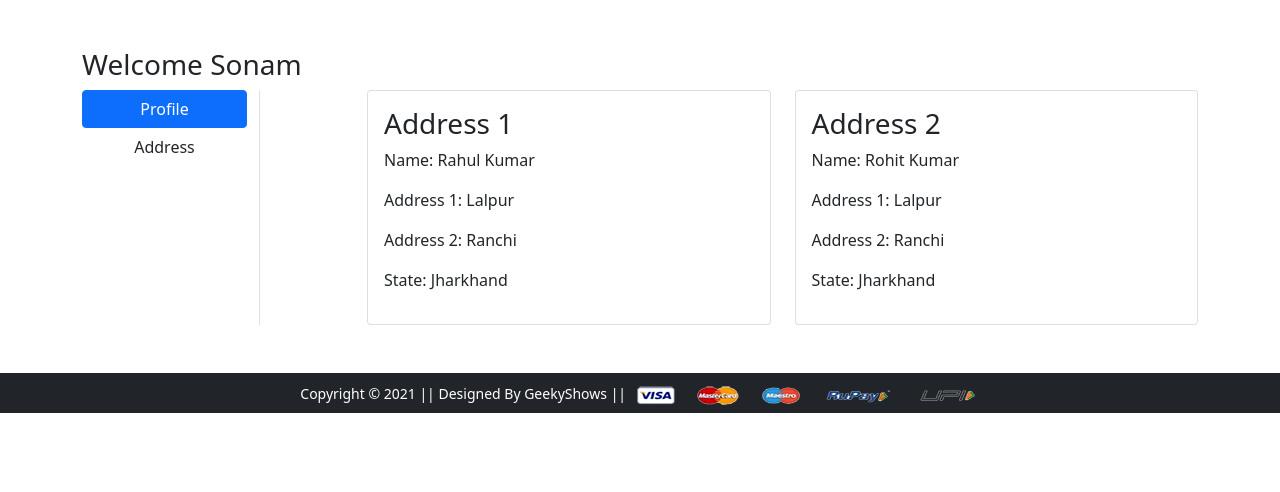
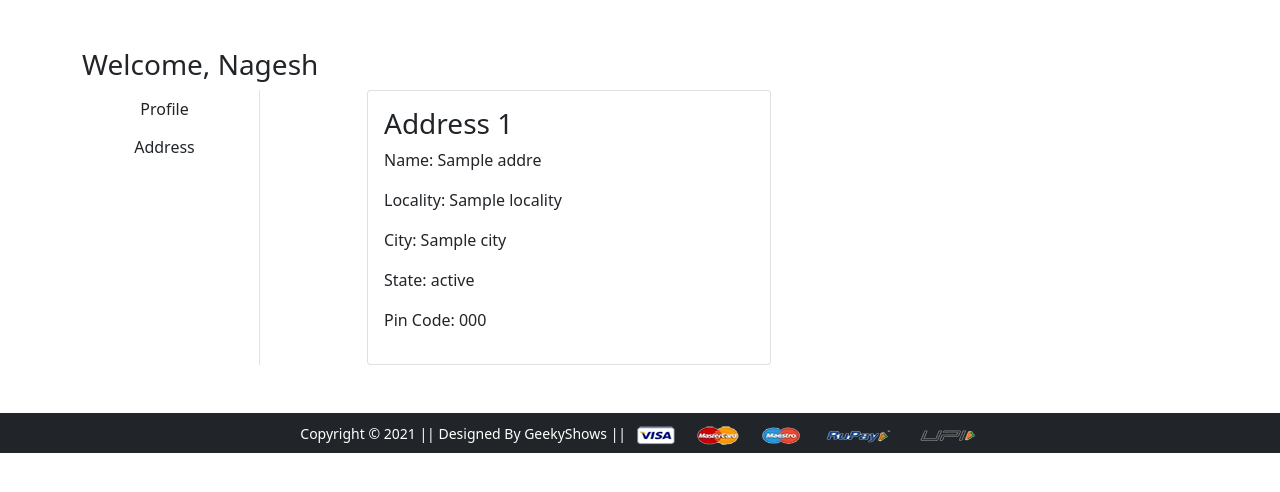
Before and after one commit to nagesh-cse/DjangoWeb-App, a Django app: template ShopVibes/realstore/templates/realstore/address.html in a window 1280 px wide. Shown: the part 56-548 px from the top of the page. Run offline with Django 4.2, Linux system fonts and the light colour scheme; a user stored in the database is signed in; tables that the repository leaves empty hold one stand-in row (values such as "Sample post"); the template is opened without the code that fills it: most values are stand-ins (such as "Sample title", 1, 10 or a date in 2020); parts of the project's set-up code (start-up, migrations or seed data) failed here and were passed over; some libraries are stand-ins or nearby versions.

Commit message:
Update address.html

```diff
--- a/ShopVibes/realstore/templates/realstore/address.html
+++ b/ShopVibes/realstore/templates/realstore/address.html
@@ -1,40 +1,32 @@
 {% extends 'realstore/base.html' %}
 {% load static %}
-{% block title %}Buy Now{% endblock title %}
+{% block title %}Address{% endblock title %}
 {% block main-content %}
 <div class="container my-5">
     <div class="row">
- <h3>Welcome Sonam</h3>
+        <h3>Welcome, {{ user.username | title }}</h3>
         <div class="col-sm-2 border-end">
             <ul class="list-unstyled">
-    <li class="d-grid"><a href="{% url 'profile' %}" class="btn btn-primary">Profile</a></li>
-    <li class="d-grid"><a href="{% url 'address' %}" class="btn">Address</a></li>
+                <li class="d-grid"><a href="{% url 'profile' %}" class="btn">Profile</a></li>
+                <li class="d-grid"><a href="{% url 'address' %}" class="btn {{ active }}">Address</a></li>
             </ul>
         </div>
         <div class="col-sm-9 offset-sm-1">
             <div class="row">
+                {% for ad in address %}
                 <div class="col-sm-6">
                     <div class="card">
                         <div class="card-body">
-       <h3>Address 1</h3>
-       <p>Name: Rahul Kumar</p>
-       <p>Address 1: Lalpur</p>
-       <p>Address 2: Ranchi</p>
-       <p>State: Jharkhand</p>
+                            <h3>Address {{forloop.counter}}</h3>
+                            <p>Name: {{ ad.name }}</p>
+                            <p>Locality: {{ ad.locality }}</p>
+                            <p>City: {{ ad.city }}</p>
+                            <p>State: {{ ad.state }}</p>
+                            <p>Pin Code: {{ ad.zipcode }}</p>
                         </div>
                     </div>
                 </div>
-    <div class="col-sm-6">
-     <div class="card">
-      <div class="card-body">
-       <h3>Address 2</h3>
-       <p>Name: Rohit Kumar</p>
-       <p>Address 1: Lalpur</p>
-       <p>Address 2: Ranchi</p>
-       <p>State: Jharkhand</p>
-      </div>
-     </div>
-    </div>
+                {% endfor %}
             </div>
         </div>
     </div>
```
Lines whose indentation alone changed are shown as unchanged.
